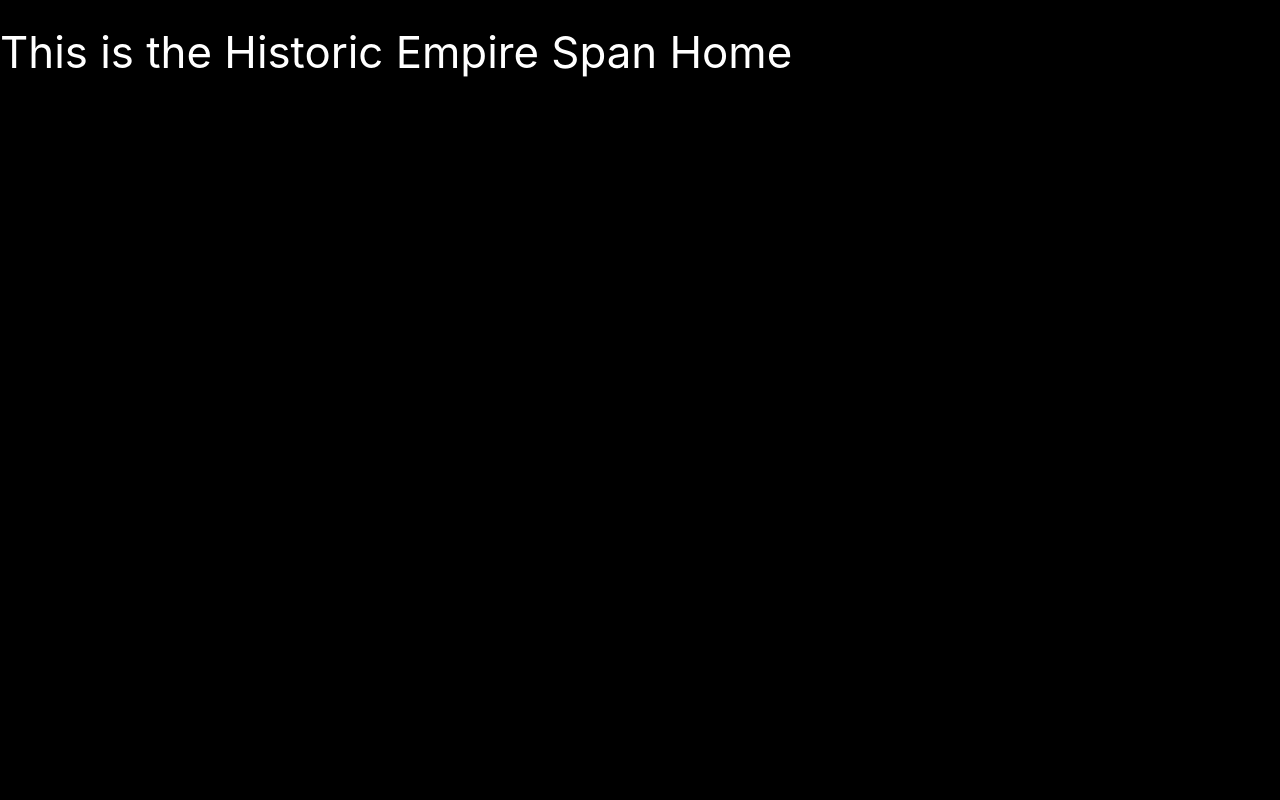
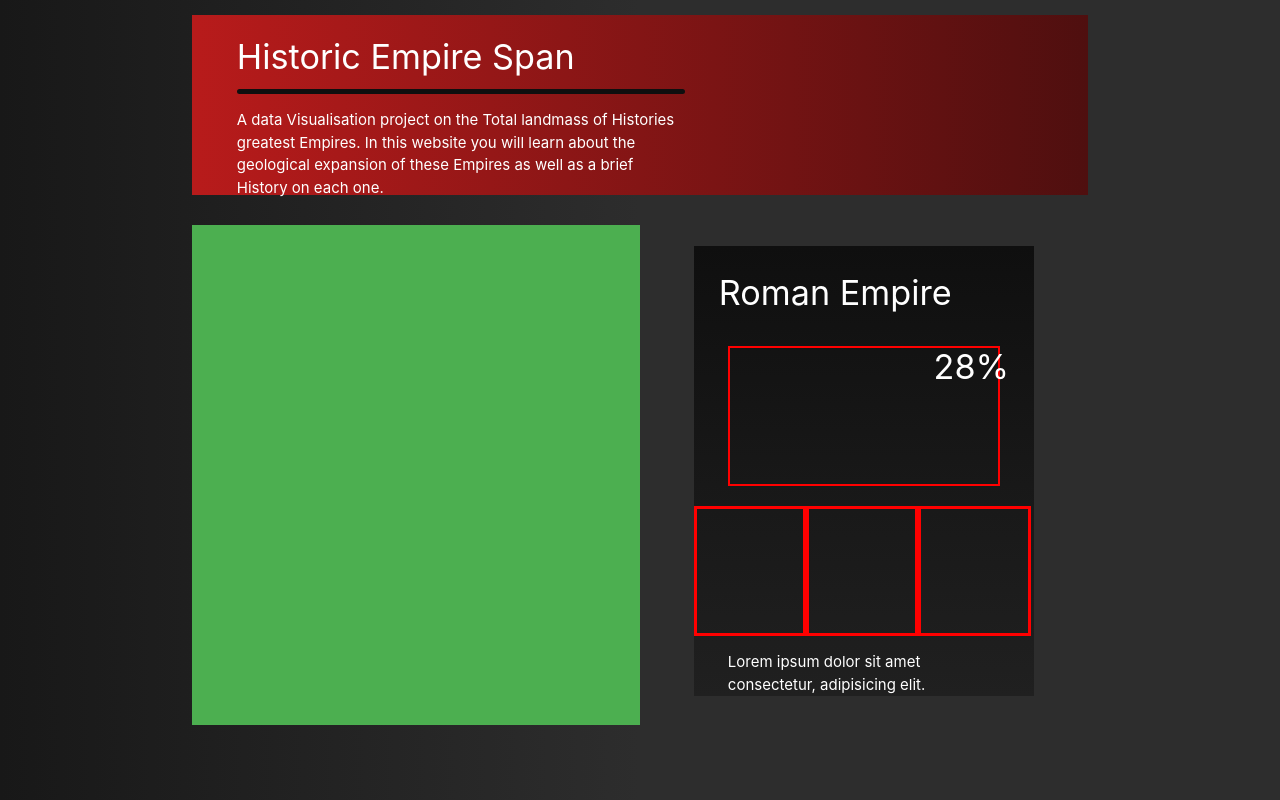
Before and after one commit to cameronduncan678/HistoricEmpireSpan, a plain HTML site: page index.html in a window 1280 px wide. Drawn offline with nearby package versions, Linux system fonts and the light colour scheme.

Commit message:
index.html basic html and css applied

```diff
--- a/index.html
+++ b/index.html
@@ -8,7 +8,64 @@
     <link rel="stylesheet" href="style/style.css">
 </head>
 <body>
-    <h3>This is the Historic Empire Span Home</h3>
+    <!--Header Section-->
+    <section class="section container">
+        <div class="Empires-Header">
+            <div class="Empires-Header-title">
+                <h4>Historic Empire Span</h4>
+                <div class="Empires-Title-Underline"></div>
+                <p>
+                    A data Visualisation project on the Total
+                     landmass of Histories greatest Empires.
+                     In this website you will learn about the geological
+                     expansion of these Empires as well as a brief History on each one.
+                </p>
+            </div>
+
+        </div>
+    </section>
+
+    <!--Main Section-->
+    <section class="section container">
+        <div class="row">
+            <div class=" col Empires-Data green"></div>
+            <div class="col Empires-History">
+                <div class="Empires-History-details">
+                    <div class="Empires-History-details-title">
+                        <div class="Empires-History-details-title-title">
+                            <h4>Roman Empire</h4>
+                        </div>
+                        <div class="Empires-History-details-title-perc">
+                            <h4>28%</h4>
+                        </div>
+                    </div>
+                    <div class="Empires-History-details-map">
+
+                    </div>
+                    <div class="Empires-History-details-charts">
+                        <div class="Empires-History-details-charts-chart">
+                        </div>
+                        <div class="Empires-History-details-charts-chart">
+                        </div>
+                        <div class="Empires-History-details-charts-chart">
+                        </div>
+                    </div>
+                    <div class="Empires-History-details-details">
+                        <p>
+                            Lorem ipsum dolor sit amet consectetur,
+                            adipisicing elit. Perferendis nostrum obcaecati
+                            harum praesentium, minus eius magni, a fuga
+                            quaerat fugiat voluptatem fugit, aperiam quibusdam
+                            illo cum distinctio laborum! Repudiandae, quos
+                            laboriosam! Alias corporis, enim minus debitis in
+                            temporibus ipsa suscipit amet optio eligendi ipsum culpa
+                            aliquam cum pariatur doloremque a?
+                        </p>
+                    </div>
+                </div>
+            </div>
+        </div>
+    </section>
 
     <script src="https://d3js.org/d3.v5.js"></script>
     <script type="text/javascript" src="data.js"></script>
--- a/style/style.scss
+++ b/style/style.scss
@@ -1,4 +1,95 @@
+/*Color*/
+$main-body: rgb(24,24,24);
+$tint-body: rgb(45,45,45);
+$main-red: rgba(184,27,27,1);
+$shade-red: rgba(79,15,15,1);
+$dark-black:rgb(15,15,15);
+$tint-black:rgb(32,32,32);
+
 body{
-    background: black;
+    background: $main-body;
+    background: linear-gradient(90deg, $main-body 0%, $tint-body 50%);
     color: white;
 }
+
+.Empires-Header{
+    height: 180px;
+    background: linear-gradient(90deg, $main-red 0%, $shade-red 100%);
+    padding-top: 0.1px;
+}
+
+.Empires-Header-title{
+    width: 50%;
+    margin-left: 5%;
+}
+
+.Empires-Title-Underline{
+    border-top: solid $dark-black 5px;
+    height: 1px;
+    border-radius:50px;
+}
+
+.Empires-Nav{
+    width: 300px;
+    height: 100%;
+}
+
+.Empires-Data{
+    height: 500px;
+    width:50%;
+}
+
+.Empires-History{
+    height: 500px;
+    width:50%;
+}
+
+.Empires-History-details{
+    height: 90%;
+    width: 80%;
+    margin: 0 auto;
+    margin-top: 5%;
+    background: rgb(15,15,15);
+    background: linear-gradient(180deg, $dark-black 0%, $tint-black 100%);
+    overflow-y: scroll;
+}
+
+.Empires-History-details-title{
+    padding: 5px;
+    margin-left: 20px;
+    height: 100px;
+}
+
+.Empires-History-details-title-title{
+    float:left;
+}
+
+.Empires-History-details-title-perc{
+    float:right;
+    margin-right: 20px;
+}
+
+.Empires-History-details-map{
+    width: 80%;
+    height: 140px;
+    border: solid red 2px;
+    margin: 0 auto;
+    margin-bottom: 20px;
+}
+
+.Empires-History-details-charts{
+    height: 130px;
+}
+
+.Empires-History-details-charts-chart{
+    width: 33%;
+    height: 100%;
+    float:left;
+    border: solid red;
+}
+
+.Empires-History-details-details{
+    width: 80%;
+    margin: 0 auto;
+    margin-bottom: 100px;
+}
```
Also changed, not shown: style/style.css, 1 other file.
